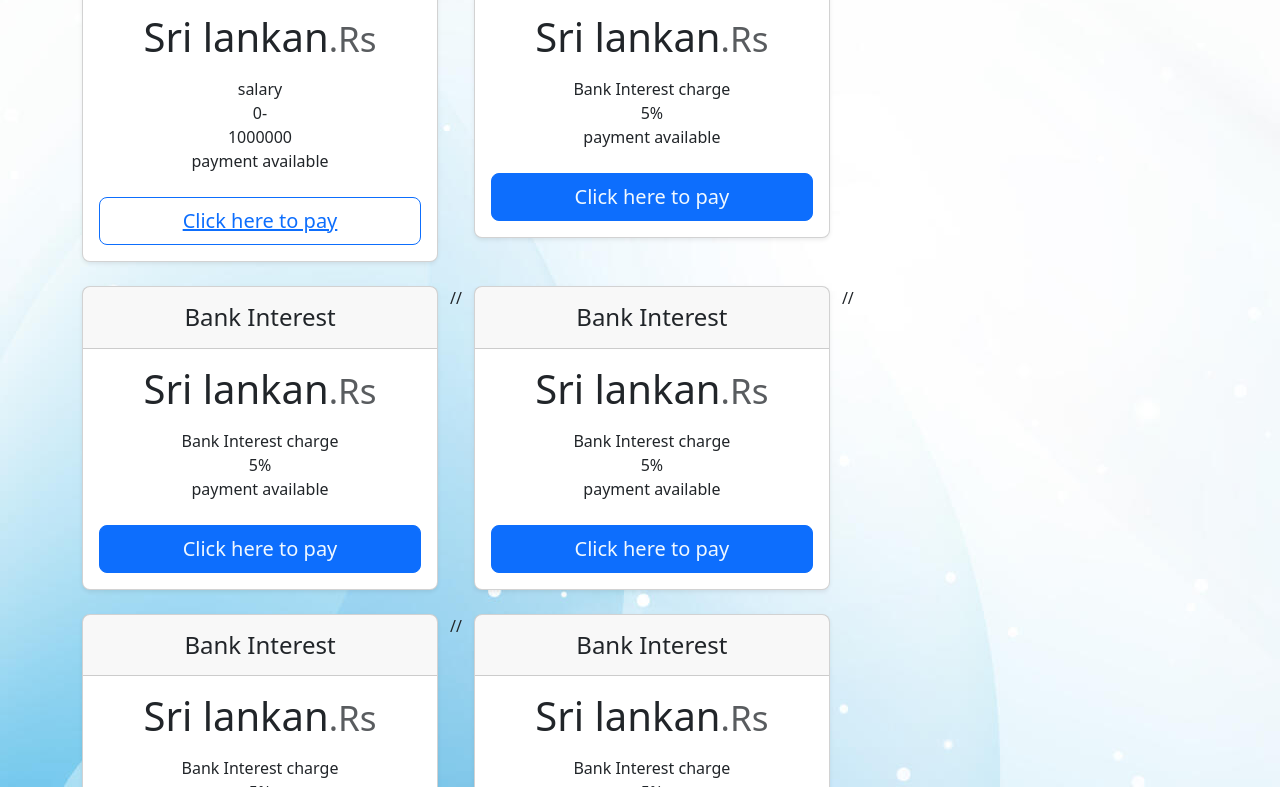
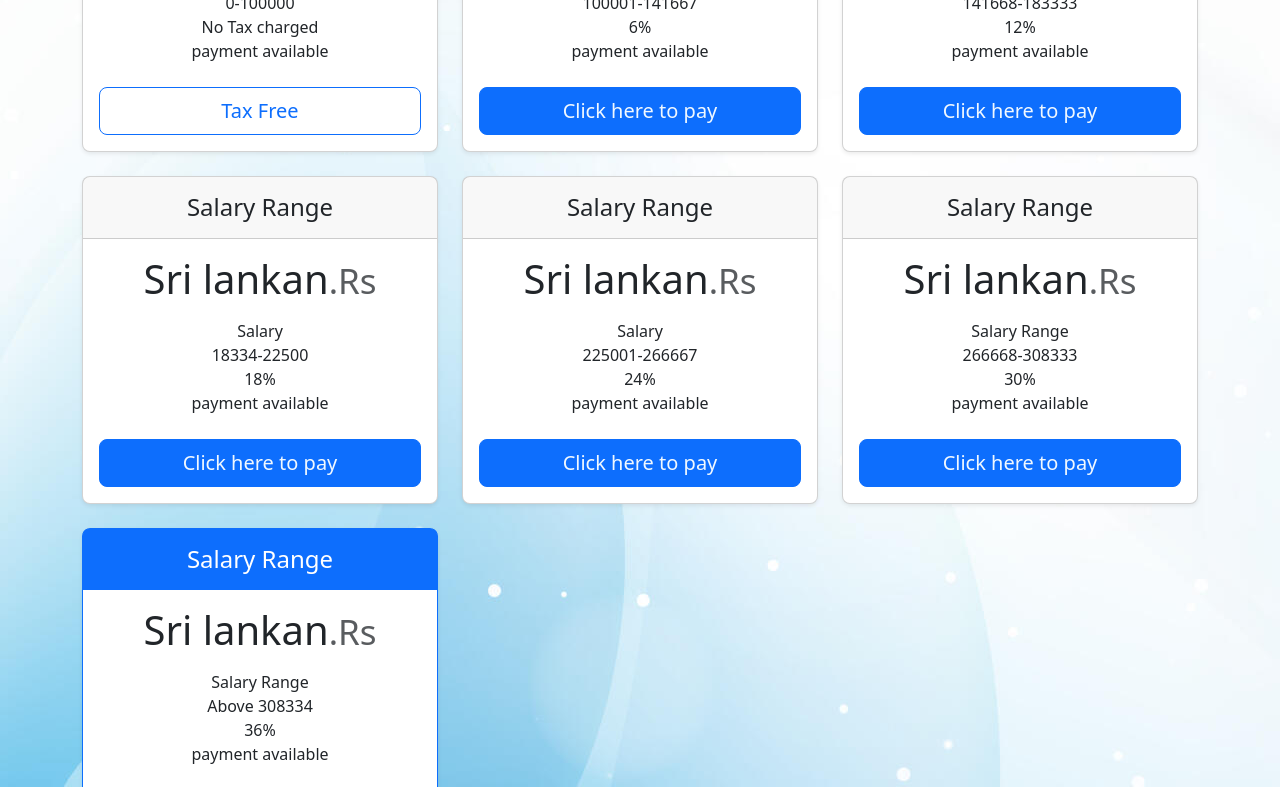
Before and after one commit to malinshakavindya-cpu/Government-Tax-calculation-sysyem, a plain HTML site: page incomeTax.html in a window 1280 px wide. Shown: the part 709-1496 px from the top of the page. Drawn offline with nearby package versions, Linux system fonts and the light colour scheme.

Commit message:
Add complete IncomeTaxpage

```diff
--- a/assets/css/style.css
+++ b/assets/css/style.css
@@ -5,6 +5,21 @@
     border: 0ch;
 }
 .gov{
-    height: 60px;
+    height: 30px;
     width: 30px;
 }
+.bg{
+
+height: 600px;
+    width:600px;
+
+}
+.lease{
+
+height: 600px;
+    width:900px;
+    padding-right: 0cqh;
+    background-image: -moz-repeating-linear-gradient();
+    box-shadow: 0cqmin;
+
+}
--- a/incomeTax.html
+++ b/incomeTax.html
@@ -1,5 +1,6 @@
 <!DOCTYPE html>
 <html lang="en">
+
 <head>
     <meta charset="UTF-8">
     <meta name="viewport" content="width=device-width, initial-scale=1.0">
@@ -9,7 +10,9 @@
         integrity="sha384-sRIl4kxILFvY47J16cr9ZwB07vP4J8+LH7qKQnuqkuIAvNWLzeN8tE5YBujZqJLB" crossorigin="anonymous">
     <link rel="stylesheet" href="assets/css/style.css">
 </head>
+
 <body>
+
     <body background="assets/img/119227-blue-and-white-abstract-background-image.jpg"></body>
 
     <nav class="navbar navbar-expand-md bg-dark sticky-top border-bottom" data-bs-theme="dark">
@@ -38,8 +41,8 @@
                         <li class="nav-item"><a class="nav-link" href="Withholdingtax.html">Withholding Tax</a></li>
                         <li class="nav-item"><a class="nav-link" href="SSCL.html">SSCL Tax</a></li>
                         <li class="nav-item"><a class="nav-link" href="Leasing Calculations.html">Leasing Tax</a></li>
-                        <li class="nav-item"><a class="nav-link" href="checkout.html" aria-label="Cart"> <svg class="bi" width="24"
-                                    height="24" aria-hidden="true">
+                        <li class="nav-item"><a class="nav-link" href="checkout.html" aria-label="Cart"> <svg class="bi"
+                                    width="24" height="24" aria-hidden="true">
                                     <use xlink:href="#cart"></use>
                                 </svg> </a></li>
                     </ul>
@@ -54,14 +57,20 @@
 
 
     <h1>
-        <font style="color: darkorange;">
-            <font style="font-size: 50px;"><p align="center">Income Tax Calculation</p>
+        <font style="color: blueviolet;">
+            <font style="font-size: 75px;">
+                <p align="center">Income Tax Calculation</p>
     </h1>
     </font>
     </font>
 
     <p>
-        <font style="font-size: 34px;">Income tax in Sri Lanka is a direct tax levied on the profits and gains of individuals, businesses, and other entities, based on the Inland Revenue Act and its amendments. It applies to income earned both locally and globally, depending on residency status.    </font>
+        <font style="font-size: 34px;">
+            <marquee><B>Income tax in Sri Lanka is a direct tax levied on the profits and gains of
+                individuals, businesses, and other entities, based on the Inland Revenue Act and its amendments. It
+                applies
+                to income earned both locally and globally, depending on residency status.</B> </marquee>
+        </font>
     </p>
 
 
@@ -73,44 +82,51 @@
                         role="img">
                         <span class="fs-4">Tax Types</span> </a>
                 <nav class="d-inline-flex mt-2 mt-md-0 ms-md-auto"> <a
-                        class="me-3 py-2 link-body-emphasis text-decoration-none" href="Withholdingtax.html">Withholding Tax</a> <a
-                        class="me-3 py-2 link-body-emphasis text-decoration-none" href="Payable Tax.html">Payable Tax</a> <a
-                        class="me-3 py-2 link-body-emphasis text-decoration-none" href="Leasing Calculations.html">Leasing Tax</a> <a
-                        class="py-2 link-body-emphasis text-decoration-none" href="Payable Tax.html">Payable Tax</a> </nav>
+                        class="me-3 py-2 link-body-emphasis text-decoration-none" href="Withholdingtax.html">Withholding
+                        Tax</a> <a class="me-3 py-2 link-body-emphasis text-decoration-none"
+                        href="Payable Tax.html">Payable Tax</a> <a
+                        class="me-3 py-2 link-body-emphasis text-decoration-none"
+                        href="Leasing Calculations.html">Leasing Tax</a> <a
+                        class="py-2 link-body-emphasis text-decoration-none" href="Payable Tax.html">Payable Tax</a>
+                </nav>
 
                 </svg>
             </div>
             <div class="pricing-header p-3 pb-md-4 mx-auto text-center">
-                <h1 class="display-4 fw-normal text-body-emphasis">Payable Tax Rates</h1>
-                <p class="fs-5 text-body-secondary"> Sri Lanka’s latest income tax law update—effective April 1, 2025—introduces revised tax slabs, increased personal relief, and new rates for specific income types under the Inland Revenue (Amendment) Act No. 02 of 2025. </p>
+                <h1 class="display-4 fw-normal text-body-emphasis">Income Tax Rates</h1>
+                <p class="fs-5 text-body-secondary"> <font style="color: darkblue;">Sri Lanka’s latest income tax law update—effective April 1,
+                    2025—introduces revised tax slabs, increased personal relief, and new rates for specific income
+                    types under the Inland Revenue (Amendment) Act No. 02 of 2025. </p>
             </div>
         </header>
         <main>
+
+
             <div class="row row-cols-1 row-cols-md-3 mb-3 text-center">
                 <div class="col">
                     <div class="card mb-4 rounded-3 shadow-sm">
                         <div class="card-header py-3">
-                            <h4 class="my-0 fw-normal"> Payable Tax</h4>
+                            <h4 class="my-0 fw-normal">Salary Range</h4>
                         </div>
                         <div class="card-body">
                             <h1 class="card-title pricing-card-title">Sri lankan<small
                                     class="text-body-secondary fw-light">.Rs</small></h1>
                             <ul class="list-unstyled mt-3 mb-4">
-                                <li> salary  </li>
-                                <li>0-</li>
-                                <li>1000000</li>
+                                <li> salary </li>
+                                <li>0-100000</li>
+                                <li>No Tax charged</li>
                                 <li>payment available</li>
-                            </ul> <button type="button" class="w-100 btn btn-lg btn-outline-primary"><a
-                                    href="checkout.html">Click here to pay
-                                </a></button>
+                            </ul> <button type="button" class="w-100 btn btn-lg btn-outline-primary">
+                                Tax Free
+                            </button>
                         </div>
                     </div>
                 </div>
-                //
+
                 <div class="col">
                     <div class="card mb-4 rounded-3 shadow-sm">
                         <div class="card-header py-3">
-                            <h4 class="my-0 fw-normal">Bank Interest</h4>
+                            <h4 class="my-0 fw-normal">Salary Range</h4>
                         </div>
                         <div class="card-body">
                             <h1 class="card-title pricing-card-title">Sri lankan<small
@@ -118,21 +134,22 @@
                             <h1 class="card-title pricing-card-title"><small
                                     class="text-body-secondary fw-light"></small></h1>
                             <ul class="list-unstyled mt-3 mb-4">
-                                <li>Bank Interest charge</li>
-                                <li>5%</li>
-
+                                <li>Salary</li>
+                                <li>100001-141667</li>
+                                <li>6%</li>
                                 <li>payment available</li>
-                            </ul> <button type="button" class="w-100 btn btn-lg btn-primary"><a href="checkout.html"></a>
+                            </ul> <button type="button" class="w-100 btn btn-lg btn-primary"><a href="checkout.html">
                                     <font style="color: aliceblue;">Click here to pay</font>
-                                </a></button>
+                                </a>
+                            </button>
                         </div>
                     </div>
                 </div>
-                //
+
                 <div class="col">
                     <div class="card mb-4 rounded-3 shadow-sm">
                         <div class="card-header py-3">
-                            <h4 class="my-0 fw-normal">Bank Interest</h4>
+                            <h4 class="my-0 fw-normal">Salary Range</h4>
                         </div>
                         <div class="card-body">
                             <h1 class="card-title pricing-card-title">Sri lankan<small
@@ -140,22 +157,23 @@
                             <h1 class="card-title pricing-card-title"><small
                                     class="text-body-secondary fw-light"></small></h1>
                             <ul class="list-unstyled mt-3 mb-4">
-                                <li>Bank Interest charge</li>
-                                <li>5%</li>
-
+                                <li>Salary</li>
+                                <li>141668-183333</li>
+                                <li>12%</li>
                                 <li>payment available</li>
-                            </ul> <button type="button" class="w-100 btn btn-lg btn-primary"><a href="checkout.html"></a>
+                            </ul> <button type="button" class="w-100 btn btn-lg btn-primary"><a href="checkout.html">
                                     <font style="color: aliceblue;">Click here to pay</font>
-                                </a></button>
+                                </a>
+                            </button>
                         </div>
                     </div>
                 </div>
 
-                //
+
                 <div class="col">
                     <div class="card mb-4 rounded-3 shadow-sm">
                         <div class="card-header py-3">
-                            <h4 class="my-0 fw-normal">Bank Interest</h4>
+                            <h4 class="my-0 fw-normal">Salary Range</h4>
                         </div>
                         <div class="card-body">
                             <h1 class="card-title pricing-card-title">Sri lankan<small
@@ -163,21 +181,22 @@
                             <h1 class="card-title pricing-card-title"><small
                                     class="text-body-secondary fw-light"></small></h1>
                             <ul class="list-unstyled mt-3 mb-4">
-                                <li>Bank Interest charge</li>
-                                <li>5%</li>
-
+                                <li>Salary</li>
+                                <li>18334-22500</li>
+                                <li>18%</li>
                                 <li>payment available</li>
-                            </ul> <button type="button" class="w-100 btn btn-lg btn-primary"><a href="checkout.html"></a>
+                            </ul> <button type="button" class="w-100 btn btn-lg btn-primary"><a href="checkout.html">
                                     <font style="color: aliceblue;">Click here to pay</font>
-                                </a></button>
+                                </a>
+                            </button>
                         </div>
                     </div>
                 </div>
-                //
+
                 <div class="col">
                     <div class="card mb-4 rounded-3 shadow-sm">
                         <div class="card-header py-3">
-                            <h4 class="my-0 fw-normal">Bank Interest</h4>
+                            <h4 class="my-0 fw-normal">Salary Range </h4>
                         </div>
                         <div class="card-body">
                             <h1 class="card-title pricing-card-title">Sri lankan<small
@@ -185,21 +204,23 @@
                             <h1 class="card-title pricing-card-title"><small
                                     class="text-body-secondary fw-light"></small></h1>
                             <ul class="list-unstyled mt-3 mb-4">
-                                <li>Bank Interest charge</li>
-                                <li>5%</li>
+                                <li>Salary</li>
+                                <li>225001-266667</li>
+                                <li>24%</li>
+                                <li>payment available</li>
+                            </ul> <button type="button" class="w-100 btn btn-lg btn-primary"><a href="checkout.html">
+                                    <font style="color: aliceblue;">Click here to pay
+                                </a></font>
 
-                                <li>payment available</li>
-                            </ul> <button type="button" class="w-100 btn btn-lg btn-primary"><a href="checkout.html"></a>
-                                    <font style="color: aliceblue;">Click here to pay</font>
-                                </a></button>
+                            </button>
                         </div>
                     </div>
                 </div>
-                //
+
                 <div class="col">
                     <div class="card mb-4 rounded-3 shadow-sm">
                         <div class="card-header py-3">
-                            <h4 class="my-0 fw-normal">Bank Interest</h4>
+                            <h4 class="my-0 fw-normal">Salary Range </h4>
                         </div>
                         <div class="card-body">
                             <h1 class="card-title pricing-card-title">Sri lankan<small
@@ -207,13 +228,15 @@
                             <h1 class="card-title pricing-card-title"><small
                                     class="text-body-secondary fw-light"></small></h1>
                             <ul class="list-unstyled mt-3 mb-4">
-                                <li>Bank Interest charge</li>
-                                <li>5%</li>
+                                <li>Salary Range</li>
+                                <li>266668-308333</li>
+                                <li>30%</li>
 
                                 <li>payment available</li>
-                            </ul> <button type="button" class="w-100 btn btn-lg btn-primary"><a href="checkout.html"></a>
+                            </ul> <button type="button" class="w-100 btn btn-lg btn-primary"><a href="checkout.html">
                                     <font style="color: aliceblue;">Click here to pay</font>
-                                </a></button>
+                                </a>
+                            </button>
                         </div>
                     </div>
                 </div>
@@ -223,27 +246,28 @@
                 <div class="col">
                     <div class="card mb-4 rounded-3 shadow-sm border-primary">
                         <div class="card-header py-3 text-bg-primary border-primary">
-                            <h4 class="my-0 fw-normal">Divident tax</h4>
+                            <h4 class="my-0 fw-normal">Salary Range</h4>
                         </div>
                         <div class="card-body">
                             <h1 class="card-title pricing-card-title">Sri lankan<small
                                     class="text-body-secondary fw-light">.Rs</small></h1>
                             <ul class="list-unstyled mt-3 mb-4">
-                                <li>values above Rs.100000</li>
-                                <li>charge</li>
-                                <li>14% </li>
+                                <li>Salary Range</li>
+                                <li>Above 308334</li>
+                                <li>36% </li>
                                 <li>payment available</li>
-                            </ul> <button type="button" class="w-100 btn btn-lg btn-primary"><a
-                                    href="checkout.html"><font style="color: aliceblue;">Click here to pay</font></a></button>
+                            </ul> <button type="button" class="w-100 btn btn-lg btn-primary"><a href="checkout.html">
+                                    <font style="color: aliceblue;">Click here to pay</font>
+                                </a></button>
                         </div>
                     </div>
                 </div>
             </div>
             <footer class="container py-5">
                 <div class="row">
-            <div class="col-12 col-md"> <svg xmlns="http://www.w3.org/2000/svg" width="24" height="24" fill="none"
-                    stroke="currentColor" stroke-linecap="round" stroke-linejoin="round" stroke-width="2"
-                    class="d-block mb-2" role="img" viewBox="0 0 24 24">
+                    <div class="col-12 col-md"> <svg xmlns="http://www.w3.org/2000/svg" width="24" height="24"
+                            fill="none" stroke="currentColor" stroke-linecap="round" stroke-linejoin="round"
+                            stroke-width="2" class="d-block mb-2" role="img" viewBox="0 0 24 24">
                             <title>Product</title>
                             <circle cx="12" cy="12" r="10"></circle>
                             <path
@@ -277,8 +301,8 @@
                                     Ministry
                                     of Finance, Economic Stabilization and National Policies
                                 </a></li><img src="assets/img/images (4).jpeg" alt="">
-                    <li><a class="link-secondary text-decoration-none" href="https://www.gov.lk/" National Government
-                            Portal (GOV.LK)></a></li>
+                            <li><a class="link-secondary text-decoration-none" href="https://www.gov.lk/" National
+                                    Government Portal (GOV.LK)></a></li>
                         </ul>
                     </div>
 
@@ -292,4 +316,5 @@
 
 
 </body>
+
 </html>
```
Also changed, not shown: assets/js/app.js (+23 -0 lines), index.html (+19 -11 lines). Lines whose indentation alone changed are shown as unchanged.
